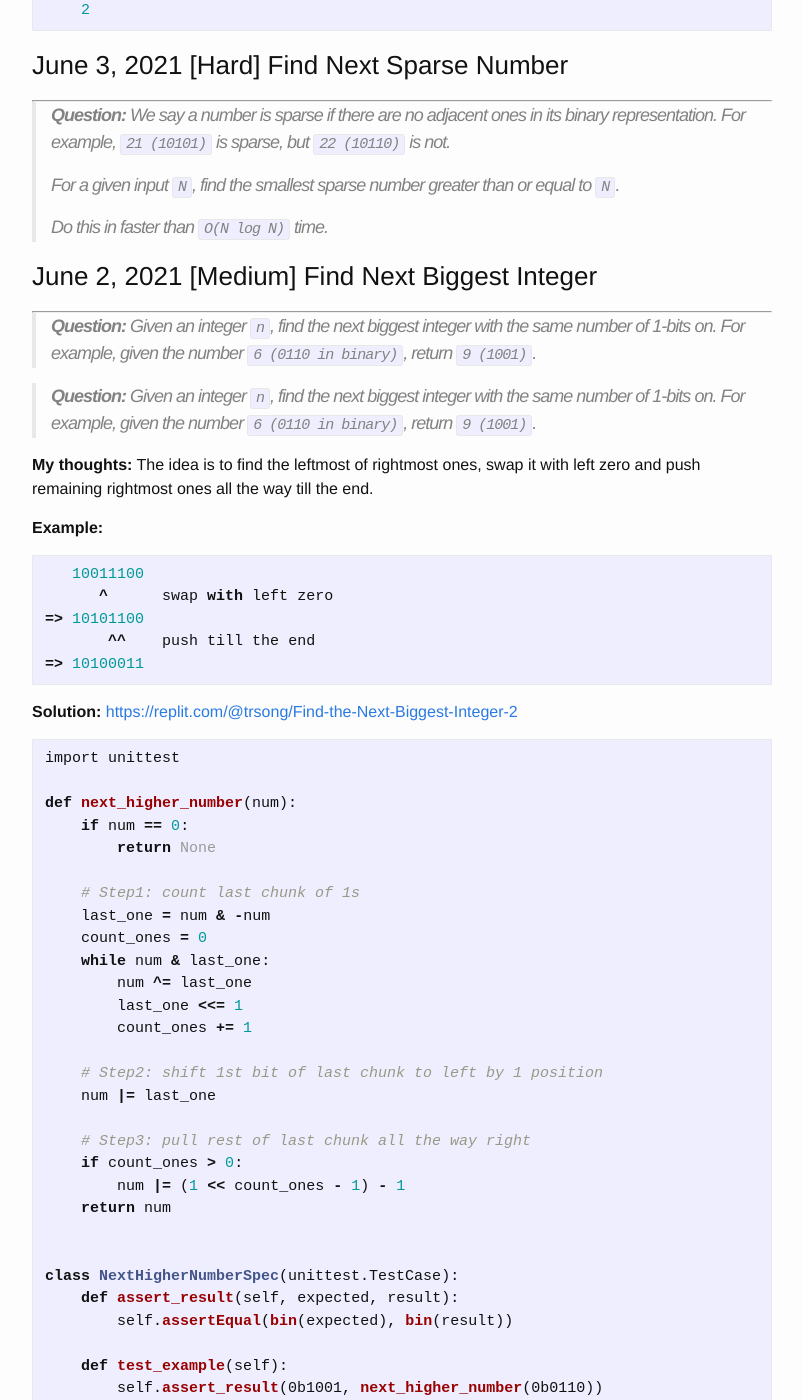
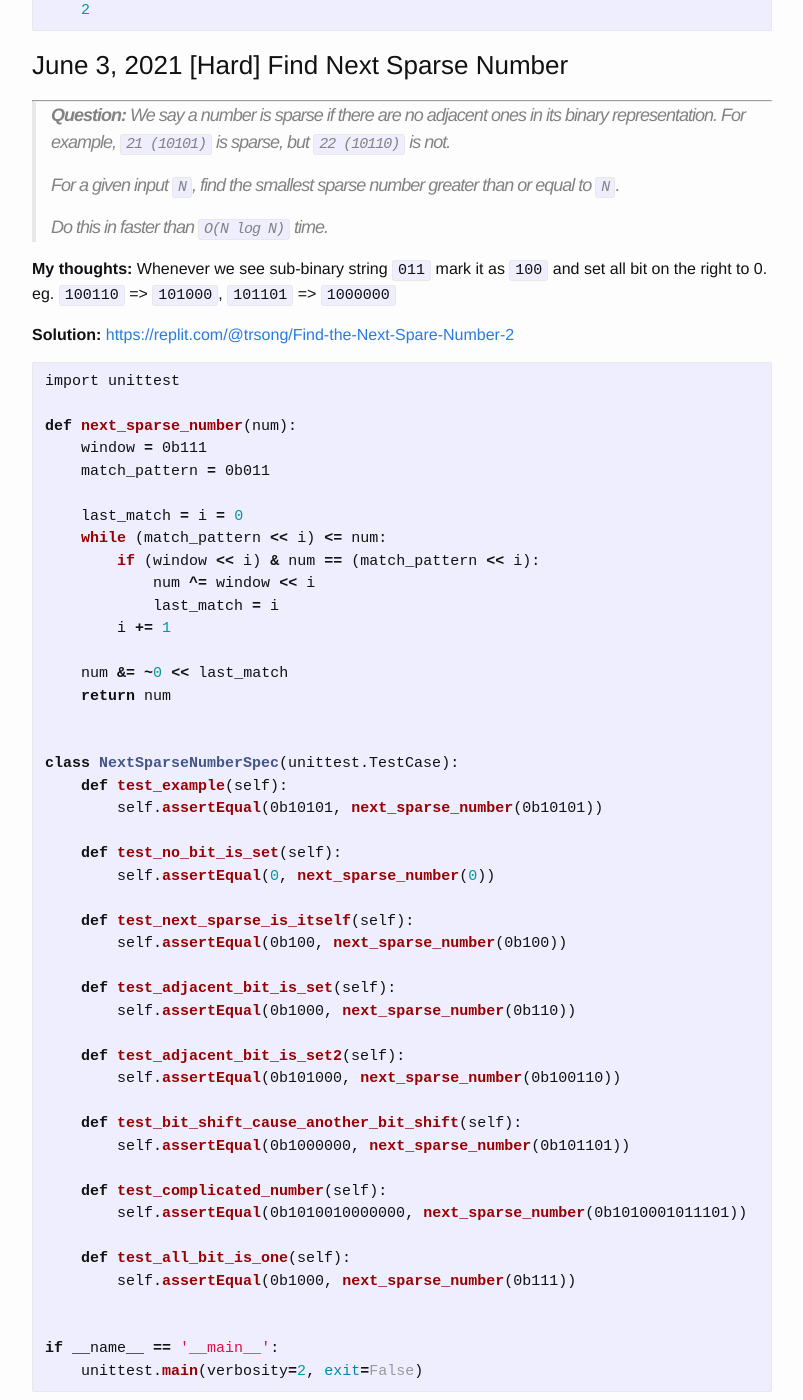
Before and after one commit to trsong/trsong.github.io, a Jekyll site: the page built from _posts/2021-05-01-DailyQuestionsMay.md, in a window 1280 px wide and 1400 px high, scrolled down 1787 px. Shown: the whole window, without its empty margins (238-1041 px from the left). Built offline with Jekyll 4.4.1, drawn with Linux system fonts in a browser that asks for light colours; some of the changed text lies outside the part shown.

Commit message:
Add solution to June 3 question

````diff
--- a/_posts/2021-05-01-DailyQuestionsMay.md
+++ b/_posts/2021-05-01-DailyQuestionsMay.md
@@ -50,6 +50,56 @@ categories: Python/Java
 >
 > Do this in faster than `O(N log N)` time.
 
+**My thoughts:** Whenever we see sub-binary string `011` mark it as `100` and set all bit on the right to 0. eg. `100110` => `101000`, `101101` => `1000000`
+
+**Solution:** [https://replit.com/@trsong/Find-the-Next-Spare-Number-2](https://replit.com/@trsong/Find-the-Next-Spare-Number-2)
+```py
+import unittest
+
+def next_sparse_number(num):
+    window = 0b111
+    match_pattern = 0b011
+
+    last_match = i = 0
+    while (match_pattern << i) <= num:
+        if (window << i) & num == (match_pattern << i):
+            num ^= window << i
+            last_match = i
+        i += 1
+
+    num &= ~0 << last_match
+    return num
+
+
+class NextSparseNumberSpec(unittest.TestCase):
+    def test_example(self):
+        self.assertEqual(0b10101, next_sparse_number(0b10101))
+
+    def test_no_bit_is_set(self):
+        self.assertEqual(0, next_sparse_number(0))
+
+    def test_next_sparse_is_itself(self):
+        self.assertEqual(0b100, next_sparse_number(0b100))
+
+    def test_adjacent_bit_is_set(self):
+        self.assertEqual(0b1000, next_sparse_number(0b110))
+
+    def test_adjacent_bit_is_set2(self):
+        self.assertEqual(0b101000, next_sparse_number(0b100110))
+
+    def test_bit_shift_cause_another_bit_shift(self):
+        self.assertEqual(0b1000000, next_sparse_number(0b101101))
+
+    def test_complicated_number(self):
+        self.assertEqual(0b1010010000000, next_sparse_number(0b1010001011101))
+
+    def test_all_bit_is_one(self):
+        self.assertEqual(0b1000, next_sparse_number(0b111))
+
+
+if __name__ == '__main__':
+    unittest.main(verbosity=2, exit=False)
+```
 
 ### June 2, 2021 \[Medium\] Find Next Biggest Integer
 ---
````
